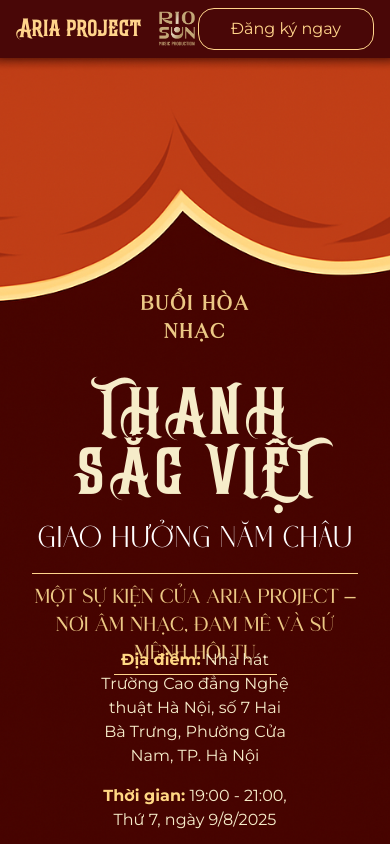
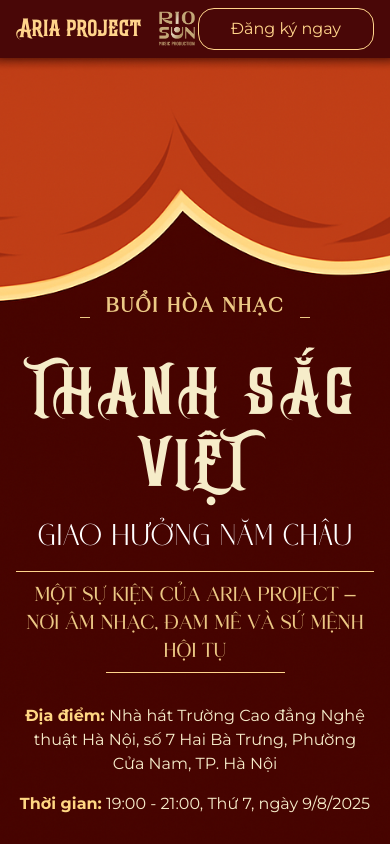
Before and after one commit to LeVietHa05/in_aria_project, a Next.js app: page / in a window 390 px wide. Shown: the top 844 px of the page. Built offline with nearby package versions, Linux system fonts and the light colour scheme.

Commit message:
Refactor layout and styling of Banner, Carousel, Donation, and Form components for improved responsiveness and visual consistency

```diff
--- a/app/compoment/banner.tsx
+++ b/app/compoment/banner.tsx
@@ -17,7 +17,7 @@ export default function Banner() {
       />
 
       {/* Nội dung banner*/}
-      <div className="absolute inset-0 flex flex-col items-center justify-center text-center px-4">
+      <div className="absolute inset-0 flex flex-col items-center justify-center text-center sm:px-4">
         <div className=" p-4 rounded ">
           <div className="flex items-center justify-center gap-4 my-4 mx-16">
             <div className="flex-[0.5] h-px  bg-[#ECC985]" />
@@ -29,7 +29,7 @@ export default function Banner() {
             <div className="flex-[0.5] h-px bg-[#ECC985]" />
           </div>
           <h1
-            className={`text-6xl md:text-7xl  text-[#F6ECC9] my-4 ${Firlest.className} tracking-widest`}
+            className={`text-6xl md:text-7xl leading-18 text-[#F6ECC9] my-4 ${Firlest.className} tracking-widest`}
           >
             THANH SẮC VIỆT
           </h1>
@@ -46,7 +46,7 @@ export default function Banner() {
             <hr />
           </div>
 
-          <div className={`w-1/2 xl:w-1/3 mx-auto absolute bottom-16 xl:bottom-32 left-1/2 -translate-x-1/2`}>
+          <div className={`w-full p-4 sm:w-2/3 md:1/2 xl:1/3  mx-auto absolute bottom-16 xl:bottom-32 left-1/2 -translate-x-1/2`}>
             <p className="text-md mt-4 text-[#F7EDCA] mb-4">
               <span className="font-bold text-[#FFD783]">Địa điểm:</span> Nhà
               hát Trường Cao đẳng Nghệ thuật Hà Nội, số 7 Hai Bà Trưng, Phường
--- a/app/compoment/carousel.tsx
+++ b/app/compoment/carousel.tsx
@@ -27,9 +27,25 @@ export default function Carousel() {
       setLoaded(true);
     },
     slides: {
-      perView: 3,
+      perView: 1,
       spacing: 15,
       origin: "center",
+    },
+    breakpoints: {
+      "(min-width: 768px)": {
+        // Options for screens 768px and wider
+        slides: {
+          perView: 2,
+          spacing: 15,
+        },
+      },
+      "(min-width: 1024px)": {
+        // Options for screens 1024px and wider
+        slides: {
+          perView: 3,
+          spacing: 25,
+        },
+      },
     },
   });
   const [currentSlide, setCurrentSlide] = useState(0);
--- a/app/compoment/donation.tsx
+++ b/app/compoment/donation.tsx
@@ -6,11 +6,11 @@ export default function Donation() {
   return (
     <section className="relative bg-[#9e3d27] p-10 pt-16 shadow-2xl text-center">
       <h2
-        className={`absolute top-10 left-1/2 -translate-x-1/2 border-b-2 border-[#C58465] rounded-lg pb-4 px-12 text-5xl tracking-widest font-serif mb-4 bg-[#9e3d27] ${Firlest.className}`}
+        className={`absolute top-0 md:top-8 left-1/2 -translate-x-1/2 border-b-2 border-[#C58465] rounded-lg py-4 md:px-12 text-2xl md:text-5xl tracking-widest font-serif mb-5 bg-[#9e3d27] ${Firlest.className}`}
       >
         QUYÊN GÓP TỪ THIỆN
       </h2>
-      <div className="max-w-5xl mx-auto text-center  border-2 rounded-2xl border-[#C58465] py-10 px-16">
+      <div className="max-w-5xl mx-auto text-center  border-2 rounded-2xl border-[#C58465] py-10 px-4 md:px-16">
         <p className="mb-8 text-lg text-[#F2E4C2]">
           Toàn bộ số tiền quyên góp sẽ được Aria Project gửi đến {" "}
           <Link href={"https://cpfav.org.vn/"} className="cursor-pointer text-white font-semibold hover:underline hover:text-white">
--- a/app/compoment/form.tsx
+++ b/app/compoment/form.tsx
@@ -54,7 +54,7 @@ export default function Form() {
   return (
     <section
       id="register-form"
-      className=" mt-10 p-16 scroll-mt-12 bg-gradient-to-b from-[#BA3B19] to-[#570D09]"
+      className=" mt-10 p-4 md:p-16 scroll-mt-12 bg-gradient-to-b from-[#BA3B19] to-[#570D09]"
     >
       <div className=" max-w-5xl mx-auto">
         <h2
```
